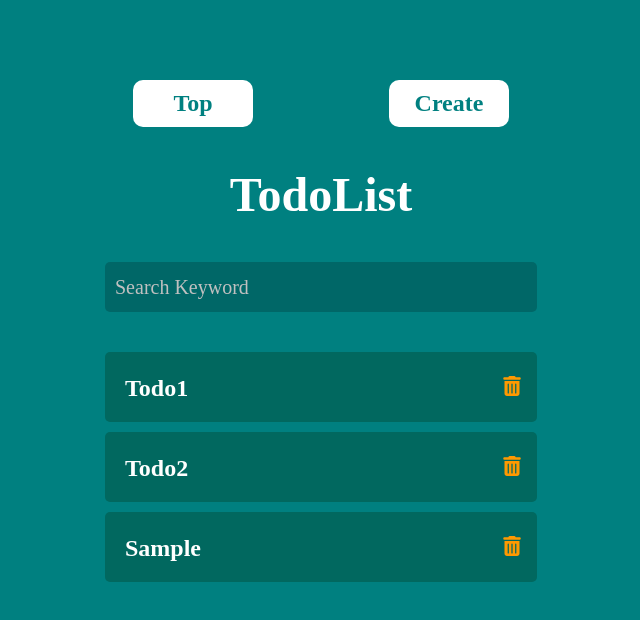
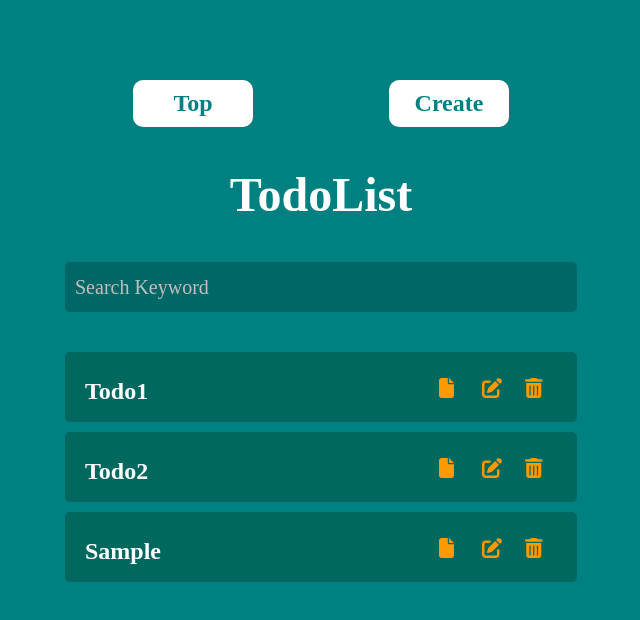
Before and after one commit to nogi369/react-output-router2, a React (Vite) app: page /react-output-router2/create/ in a window 1280 px wide. Both pictures are taken after typing "Sample", "Sample" into the empty fields and a click on the button "Create Todo". Shown: the top 620 px of the page, without its empty margins (319-959 px from the left). Built offline with nearby package versions, Linux system fonts and the light colour scheme.

Commit message:
delete: constant navigation

```diff
--- a/src/components/Organisms/TodoList/index.jsx
+++ b/src/components/Organisms/TodoList/index.jsx
@@ -1,20 +1,56 @@
-import styles from "./styles.module.css";
+import { useCallback } from "react";
 import { FontAwesomeIcon } from "@fortawesome/react-fontawesome";
 import { faTrashAlt } from "@fortawesome/free-solid-svg-icons";
+import { faFile } from "@fortawesome/free-solid-svg-icons";
+import { faPenToSquare } from "@fortawesome/free-solid-svg-icons";
+import { useNavigate } from "react-router-dom";
+import { NAVIGATION_PATH } from "../../../constants/navigations";
+import styles from "./styles.module.css";
 
 export const TodoList = ({ todoList, deleteTodo }) => {
+  const navigate = useNavigate();
+
+  // 詳細ページへ遷移
+  const handleMoveDetail = useCallback(
+    (id) => navigate(`${NAVIGATION_PATH.DETAIL}${id}`),
+    [navigate]
+  );
+
+  // 編集ページへ遷移
+  const handleMoveEdit = useCallback(
+    (id) => navigate(`${NAVIGATION_PATH.EDIT}${id}`),
+    [navigate]
+  );
+
   return (
     <div>
       <ul className={styles.list}>
         {todoList.map((todo) => (
-          <li key={todo.id} className={styles.todo}>
+          <li className={styles.todo} key={todo.id}>
             <span className={styles.task}>{todo.title}</span>
-            <FontAwesomeIcon
-              className={styles.far}
-              icon={faTrashAlt}
-              size="lg"
-              onClick={() => deleteTodo(todo.id)}
-            />
+            <div className={styles.area}>
+              <div className={styles.far}>
+                <FontAwesomeIcon
+                  icon={faFile}
+                  size="lg"
+                  onClick={() => handleMoveDetail(todo.id)}
+                />
+              </div>
+              <div className={styles.far}>
+                <FontAwesomeIcon
+                  icon={faPenToSquare}
+                  size="lg"
+                  onClick={() => handleMoveEdit(todo.id)}
+                />
+              </div>
+              <div className={styles.far}>
+                <FontAwesomeIcon
+                  icon={faTrashAlt}
+                  size="lg"
+                  onClick={() => deleteTodo(todo.id, todo.title)}
+                />
+              </div>
+            </div>
           </li>
         ))}
       </ul>
--- a/src/components/Organisms/TodoList/styles.module.css
+++ b/src/components/Organisms/TodoList/styles.module.css
@@ -3,6 +3,9 @@
 }
 
 .todo {
+  display: flex;
+  justify-content: space-between;
+  align-items: center;
   position: relative;
   margin-bottom: 10px;
   list-style: none;
@@ -24,11 +27,18 @@
   color: #fff;
 }
 
+.area {
+  display: flex;
+  justify-content: space-around;
+  margin-top: 10px;
+  width: 130px;
+  height: 30px;
+}
+
 .far {
+  display: block;
   cursor: pointer;
-  position: absolute;
-  top: 24px;
-  right: 10px;
-  width: 30px;
-  color: #f90;
+  width: 40px;
+  height: 40px;
+  color: #ff9900;
 }
--- a/src/components/Templates/TodoCreateTemplate/useTodoCreateTemplate.js
+++ b/src/components/Templates/TodoCreateTemplate/useTodoCreateTemplate.js
@@ -1,6 +1,6 @@
 import { useState, useCallback } from "react";
 import { useNavigate } from "react-router";
-import { NAVIGATION_LIST } from "../../../constants/navigations";
+import { NAVIGATION_PATH } from "../../../constants/navigations";
 
 export const useTodoCreateTemplate = ({ addTodo }) => {
   const navigate = useNavigate();
@@ -21,7 +21,7 @@ export const useTodoCreateTemplate = ({ addTodo }) => {
       e.preventDefault();
       if (inputTitle !== "" && inputContent !== "") {
         addTodo(inputTitle, inputContent);
-        navigate(NAVIGATION_LIST.TOP);
+        navigate(NAVIGATION_PATH.TOP);
       }
     },
     [addTodo, inputTitle, inputContent, navigate]
--- a/src/components/Templates/TodoTemplate/index.jsx
+++ b/src/components/Templates/TodoTemplate/index.jsx
@@ -43,7 +43,7 @@ export const TodoTemplate = () => {
         </div>
         <div className={styles.area}>
           {showTodoList.length > 0 && (
-            <TodoList todoList={showTodoList} handleDeleteTodo={deleteTodo} />
+            <TodoList todoList={showTodoList} deleteTodo={deleteTodo} />
           )}
         </div>
       </div>
--- a/src/components/Templates/TodoTemplate/styles.module.css
+++ b/src/components/Templates/TodoTemplate/styles.module.css
@@ -4,5 +4,5 @@
 }
 
 .area {
-  margin: 40px;
+  margin-top: 40px;
 }
--- a/src/components/molecules/Navigation/index.jsx
+++ b/src/components/molecules/Navigation/index.jsx
@@ -3,7 +3,7 @@
  *
  * @package components
  */
-import { NAVIGATION_LIST } from "../../../constants/navigations";
+import { NAVIGATION_PATH } from "../../../constants/navigations";
 import { NavigationLink } from "../../atoms/NavigationLink";
 import styles from "./styles.module.css";
 
@@ -16,8 +16,8 @@ export const Navigation = () => {
   return (
     <nav>
       <ul className={styles.ul}>
-        <NavigationLink title={"Top"} linkPath={NAVIGATION_LIST.TOP} />
-        <NavigationLink title={"Create"} linkPath={NAVIGATION_LIST.CREATE} />
+        <NavigationLink title={"Top"} linkPath={NAVIGATION_PATH.TOP} />
+        <NavigationLink title={"Create"} linkPath={NAVIGATION_PATH.CREATE} />
       </ul>
     </nav>
   );
--- a/src/constants/navigations.js
+++ b/src/constants/navigations.js
@@ -5,11 +5,18 @@
  *
  * @package constants
  */
-export const BASE_URL = "/react-output-router2";
+export const BASE_PATH = "/react-output-router2";
 
 export const NAVIGATION_LIST = {
-  TOP: `${BASE_URL}/`,
-  DETAIL: `${BASE_URL}/detail/:id`,
-  CREATE: `${BASE_URL}/create`,
-  EDIT: `${BASE_URL}/edit/:id`,
+  TOP: `${BASE_PATH}/`,
+  DETAIL: `${BASE_PATH}/detail/:id`,
+  CREATE: `${BASE_PATH}/create`,
+  EDIT: `${BASE_PATH}/edit/:id`,
 };
+
+export const NAVIGATION_PATH = {
+  TOP: `${BASE_PATH}/`,
+  DETAIL: `${BASE_PATH}/detail/`,
+  CREATE: `${BASE_PATH}/create/`,
+  EDIT: `${BASE_PATH}/edit/`,
+};
```
